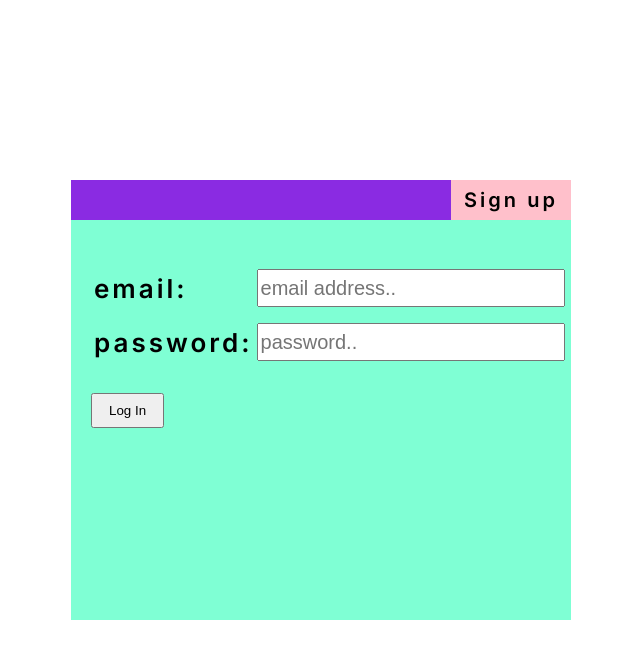
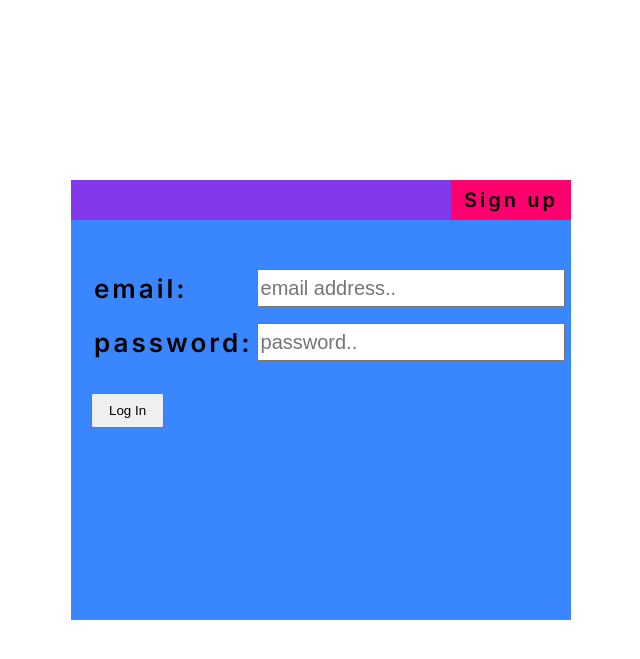
Before and after one commit to gornyMooj/shopping_list, a Flask app: page / in a window 1280 px wide. Shown: the top 659 px of the page, without its empty margins (319-959 px from the left). Run offline with Flask 3, Linux system fonts and the light colour scheme; parts of the project's set-up code (start-up, migrations or seed data) failed here and were passed over; some libraries are stand-ins or nearby versions.

Commit message:
style colors css

```diff
--- a/api/static/css/authentication.css
+++ b/api/static/css/authentication.css
@@ -13,7 +13,7 @@ body {
 
     width: 500px;
     height: 400px;
-    background-color: blueviolet;
+    background-color: var(--main-color);
 }
 
 td label,.button-toggle-auth   {
@@ -37,7 +37,7 @@ td input {
     width: 100%;
     height: 100%;
     position: relative;
-    background-color: aquamarine;
+    background-color: var(--second-color);
 
 }
 
@@ -72,13 +72,13 @@ td input {
 
     font-size: 20px;
 
-    background-color: rgba(255, 192, 203, 1);
-    /* transition: .3s; */
+    background-color: var(--fourth-color);
+
 
 }
 
 .button-toggle-auth:hover {
-    background-color: rgb(245, 166, 179);
+    background-color: var(--fourth-color-o09);
 }
 
 .input-submit-button {
@@ -121,7 +121,7 @@ td input {
 
         font-size: 16px;
 
-        background-color: rgba(255, 192, 203, 1);
+        background-color: var(--fourth-color);
         /* transition: .3s; */
     }
  }
--- a/api/static/css/error_message.css
+++ b/api/static/css/error_message.css
@@ -13,7 +13,7 @@
     z-index: 998;
 
     border-radius: 5px;
-    border: 2px solid blueviolet;
+    border: 2px solid var(--main-color);
 
     padding: 10px 18px;
     /* includes padding and border in the total width and height */
--- a/api/static/css/scroll-up-button.css
+++ b/api/static/css/scroll-up-button.css
@@ -6,7 +6,7 @@
     z-index: 998;
     display: none;
     border: none;
-    background-color: rgb(127, 255, 212, .0);
+    background-color: var(--second-color-o00);
     color: rgba(0, 0, 0, .125);;
     border-radius: 50%;
     transition: .3s;
@@ -17,6 +17,6 @@
 }
 
 #scroll-upp-button:hover {
-    color: rgba(138, 43, 226, 1);
-    background-color: rgb(127, 255, 212, 1);
+    color: var(--main-color-o1);
+    background-color: var(--second-color-o1);
 }
--- a/api/static/css/style.css
+++ b/api/static/css/style.css
@@ -1,3 +1,20 @@
+:root {
+    --main-color: rgb(131, 56, 236);
+	--main-color-o1: rgba(131, 56, 236, 1);
+	--main-color-o02: rgba(131, 56, 236, .2);
+	--main-color-o00: rgba(131, 56, 236, 0);
+    --second-color: rgb(58, 134, 255);
+	--second-color-o1: rgba(58, 134, 255, 1);
+	--second-color-o00: rgba(58, 134, 255, .0);
+    --third-color: rgb(255, 190, 11);
+    --fourth-color: rgba(255, 0, 110, 1);
+    --fourth-color-o09: rgba(255, 0, 110, .9);
+	--yes-color: lightseagreen;
+	--no-color: #f1807e;
+}
+
+
+
 body {
     font-family: 'Inter';
     font-size: calc(14px + 0.5vw);
@@ -236,24 +261,17 @@ body {
     flex-wrap: wrap;
 }
 
-
-/* MODAL EDIT SHOPPING LIST MODAL
-    sp - shopping list
-    bg - background
-    e  - edit
-    */
 :root {
     --modal-top: 50%;
     --modal-left: 50%;
     --modal-transform: translate(-50%, -50%);
-    --modal-container-color: pink;
 }
 
 .modal-button {
     background-color: transparent;
     background-repeat: no-repeat;
     font-weight: normal;
-    border: 2px aquamarine solid;
+    border: 2px var(--second-color) solid;
     padding: 8px;
     border-radius: 7px;
     cursor: pointer;
@@ -415,11 +433,10 @@ body:has(.container-slider:hover) .active-underliner-animation {
     --slider-height: 30px;
     --toggle-width: calc(var(--slider-width) / 2);
     --radius-value: 50px;
-    --color-text-slider: aquamarine;
   }
 
   .container-slider {
-    background-color: aquamarine;
+    background-color: var(--second-color);
     cursor: pointer;
     position: relative;
     width: var(--slider-width);
--- a/api/static/js/historical-shopping-lists.js
+++ b/api/static/js/historical-shopping-lists.js
@@ -54,7 +54,7 @@ function openCloseESPmenu(id, display_name) {
     // styles toggleElement based on closed
     toggleElement = document.querySelector('.toggle-element');
     toggleElement.addEventListener('click', toggleSlider)
-    toggleElement.style.backgroundColor = "#f1807e";
+    toggleElement.style.backgroundColor = "var(--no-color)";
     toggleElement.innerHTML = "NIE";
     toggleElement.style.left = "calc(var(--slider-width) - var(--toggle-width))";
     // adds an event listener for when the animation ends
```
Also changed, not shown: other parts of api/static/css/style.css (+47 -37 lines).
